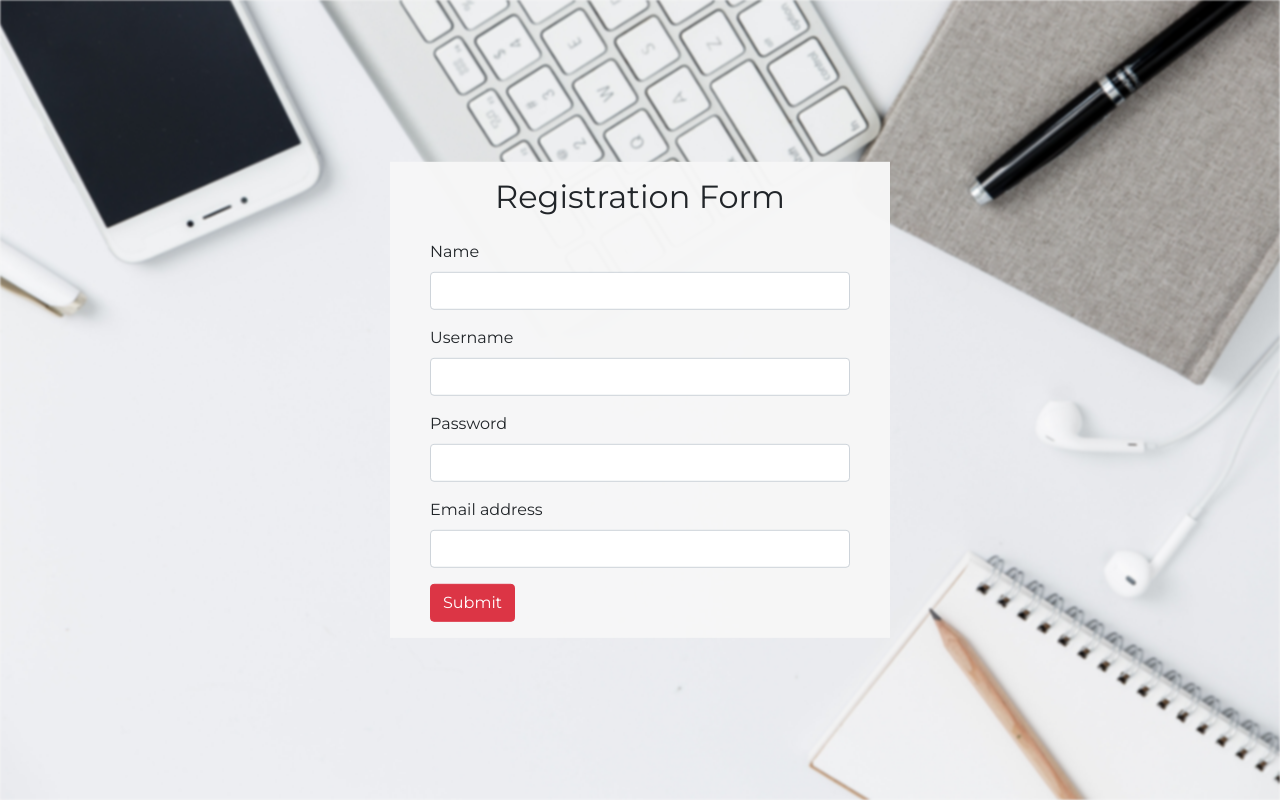
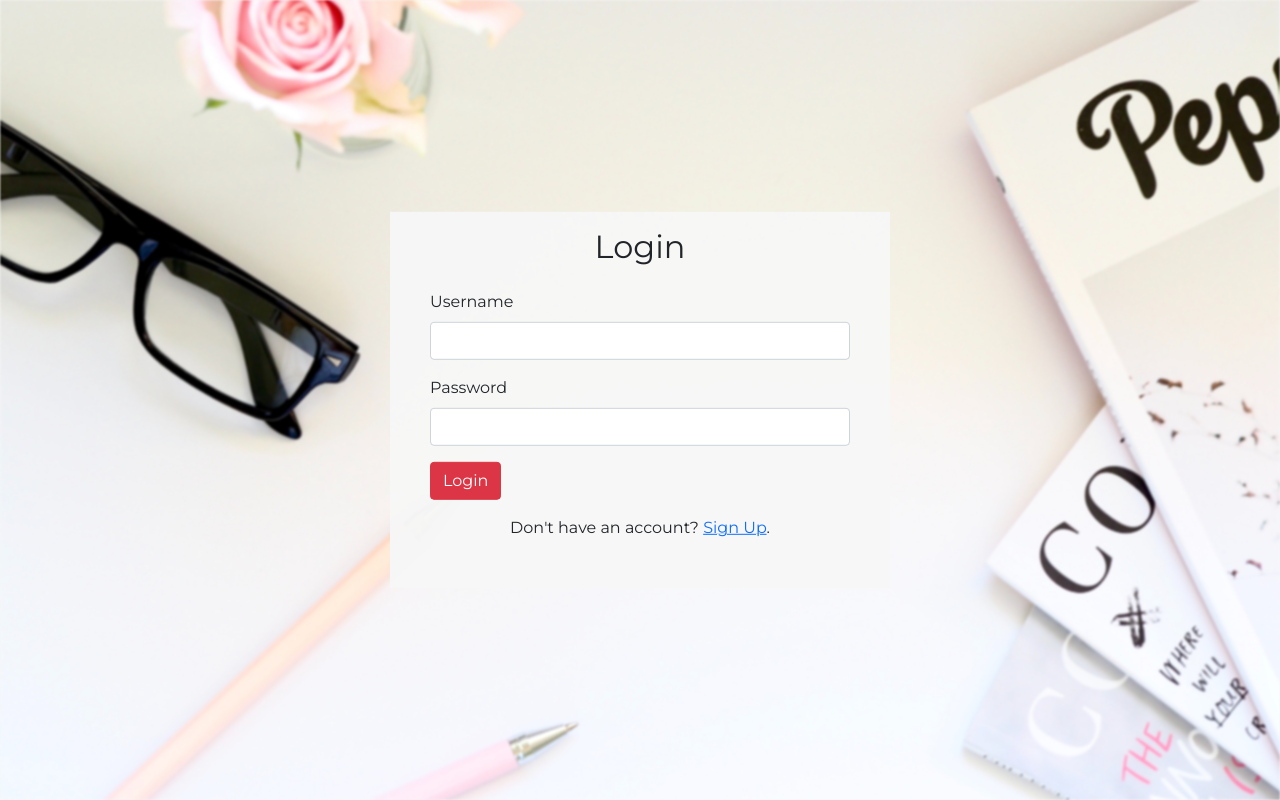
Before and after one commit to tracy1-sarah/Registration-Form, a React (Create React App) app: page /signin in a window 1280 px wide. Built offline with nearby package versions, Linux system fonts and the light colour scheme.

Commit message:
Login, email and pwd validation, axios

```diff
--- a/package.json
+++ b/package.json
@@ -6,9 +6,11 @@
     "@testing-library/jest-dom": "^5.16.2",
     "@testing-library/react": "^12.1.3",
     "@testing-library/user-event": "^13.5.0",
+    "axios": "^0.26.0",
     "bootstrap": "^5.1.3",
     "react": "^17.0.2",
     "react-dom": "^17.0.2",
+    "react-router-dom": "^6.2.1",
     "react-scripts": "5.0.0",
     "web-vitals": "^2.1.4"
   },
--- a/public/index.html
+++ b/public/index.html
@@ -9,7 +9,7 @@
       content="Web site created using create-react-app"
     />
 
-    <link rel="manifest" href="%PUBLIC_URL%/manifest.json" />
+
 
     <title>Simple Registration Form</title>
   </head>
--- a/src/App.css
+++ b/src/App.css
@@ -13,7 +13,6 @@ body {
 }
 
 .img{
-    /* position: relative; */
   background: url(./assets/images/bg8.jpg);
   background-size: cover;
   background-position: center;
@@ -21,6 +20,15 @@ body {
   filter: blur(1px);
   -webkit-filter: blur(1px);
 
+}
+
+.bg-img{
+  background: url(./assets/images/bg9.jpg);
+  background-size: cover;
+  background-position: center;
+  height: 100vh;
+  filter: blur(1px);
+  -webkit-filter: blur(1px);
 }
 
 .form-container {
@@ -31,27 +39,29 @@ body {
   z-index: 3;
   width: 100%;
   padding: 3rem 0;
-  /* border: 1px solid black; */
-  /* right: 0; */
-  /* margin: 20px; */
   max-width: 500px;
   padding: 16px;
   background-color: #f7f7f7f7;
 
 }
 
+
 .title {
   text-align: center;
   padding-bottom: 1rem;
-  /* font-weight: bold; */
   font-size: 2rem;
-  /* color: blue; */
 }
 
 .registration-form {
   font-family: "Montserrat", sans-serif;
 }
 
-.form-control{
+.signin {
+  padding: 1rem;
+  text-align: center;
+}
 
+.input-error{
+  color: red;
+  font-size: 1rem;
 }
--- a/src/App.js
+++ b/src/App.js
@@ -1,11 +1,17 @@
 import './App.css';
+import { BrowserRouter, Route, Routes } from "react-router-dom";
 import Home from './components/Home';
+import Signin from './components/Signin';
 
 function App() {
   return (
-    <div>
-      <Home/>
-    </div>
+    <BrowserRouter>
+    <Routes>
+    <Route path="/" element={<Home/>}/>
+      <Route path="/signin" element={<Signin/>}/>
+    </Routes>
+    </BrowserRouter>
+
   );
 }
 
--- a/src/components/Home.js
+++ b/src/components/Home.js
@@ -1,18 +1,38 @@
-import React, {useState} from "react";
+import React, { useState } from "react";
+import axios from "axios";
+import { Link } from "react-router-dom";
+import validate from "../validations/validate";
+
 
 function Home() {
   const [name, setName] = useState("");
   const [username, setUsername] = useState("");
   const [password, setPassword] = useState("");
   const [email, setEmail] = useState("");
+  const [errors, setErrors] = useState({});
 
-    const submit = (e)=>{
+  const handleSubmit = (e) => {
     e.preventDefault();
-        const data = {name, username,password,email};
-        console.log("data", data);
+    const data = { name, username, password, email, errors };
+    const validationErrors = validate(data);
+    const noErrors = Object.keys(validationErrors).length === 0;
+    setErrors(validationErrors);
+    if (noErrors) {
+      console.log("Authenticated", data);
+    } else {
+      console.log("Errors", validationErrors);
     }
 
-// /api/registers
+    axios
+      .post("https://jsonplaceholder.typicode.com/users", data)
+      .then((response) => {
+        console.log(response);
+      })
+      .catch((error) => {
+        console.log(error);
+      });
+  };
+
 
   return (
     <div>
@@ -20,28 +40,28 @@ function Home() {
       <div className="form-container">
         <h1 className="title">Registration Form</h1>
         <div className="registration-form row">
-            {/* <div className="col-md-3" /> */}
           <div className="col-md-12">
-              <form onSubmit={submit} className="container">
+            <form onSubmit={handleSubmit} className="container">
+            <div className="input-error">{errors.inputs}</div>
               <div className="mb-3">
-                  <label for="name" className="form-label">
-                    Name
-                  </label>
+                <label className="form-label">Name</label>
                 <input
                   value={name}
-                  onChange={(e)=>{setName(e.target.value)}}
+                  onChange={(e) => {
+                    setName(e.target.value);
+                  }}
                   type="text"
                   className="form-control"
                   id="name"
                 />
               </div>
               <div className="mb-3">
-                  <label for="username" className="form-label">
-                    Username
-                  </label>
+                <label className="form-label">Username</label>
                 <input
                   value={username}
-                  onChange={(e)=>{setUsername(e.target.value)}}
+                  onChange={(e) => {
+                    setUsername(e.target.value);
+                  }}
                   type="text"
                   className="form-control"
                   id="username"
@@ -49,37 +69,47 @@ function Home() {
               </div>
 
               <div className="mb-3">
-                  <label for="password" className="form-label">
-                    Password
-                  </label>
+                <label className="form-label">Password</label>
                 <input
                   value={password}
-                  onChange={(e)=>{setPassword(e.target.value)}}
+                  onChange={(e) => {
+                    setPassword(e.target.value);
+                  }}
                   type="password"
                   className="form-control"
                   id="password"
                 />
+                <div className="input-error">{errors.password}</div>
               </div>
               <div className="mb-3">
-                  <label for="email" className="form-label">
-                    Email address
-                  </label>
+                <label className="form-label">Email address</label>
                 <input
                   value={email}
-                  onChange={(e)=>{setEmail(e.target.value)}}
+                  onChange={(e) => {
+                    setEmail(e.target.value);
+                  }}
                   type="email"
                   className="form-control"
                   id="email"
                   aria-describedby="emailHelp"
                 />
+                <div className="input-error">{errors.email}</div>
               </div>
 
-                <button type="submit" className="btn btn-danger" onClick={submit}>
+              <button
+                type="submit"
+                className="btn btn-danger"
+                onClick={handleSubmit}
+              >
                 Submit
               </button>
+              <div className="container signin">
+                <p>
+                  Already have an account? <Link to="signin">Sign in</Link>
+                </p>
+              </div>
             </form>
           </div>
-            {/* <div className="col-md-3" /> */}
         </div>
       </div>
     </div>
--- /dev/null
+++ b/src/components/Signin.js
@@ -0,0 +1,61 @@
+import React,{useState} from 'react'
+import {Link} from 'react-router-dom'
+
+function Signin() {
+    const [username, setUsername] = useState("");
+    const [password, setPassword] = useState("");
+
+  return (
+    <div>
+         <div className="bg-img"></div>
+      <div className="form-container login">
+        <h1 className="title">Login</h1>
+        <div className="registration-form row">
+          <div className="col-md-12">
+            <form className="container">
+              <div className="mb-3">
+                <label className="form-label">
+                  Username
+                </label>
+                <input
+                  value={username}
+                  onChange={(e) => {
+                    setUsername(e.target.value);
+                  }}
+                  type="text"
+                  className="form-control"
+                  id="username"
+                />
+              </div>
+
+              <div className="mb-3">
+                <label className="form-label">
+                  Password
+                </label>
+                <input
+                  value={password}
+                  onChange={(e) => {
+                    setPassword(e.target.value);
+                  }}
+                  type="password"
+                  className="form-control"
+                  id="password"
+                />
+              </div>
+              <button type="submit" className="btn btn-danger">
+                Login
+              </button>
+              <div className="container signin">
+                <p>
+                  Don't have an account? <Link to="/">Sign Up</Link>.
+                </p>
+              </div>
+            </form>
+          </div>
+        </div>
+      </div>
+    </div>
+  )
+}
+
+export default Signin
--- /dev/null
+++ b/src/validations/validate.js
@@ -0,0 +1,24 @@
+
+const validate = (inputs) => {
+
+    const errors = {};
+    //required
+    if(!inputs.name && !inputs.username && !inputs.email && !inputs.password){
+        errors.inputs = 'Fields cannot be empty'
+    }
+    //email errors
+    if(!inputs.email){
+        errors.email = 'Check Email'
+    }else if(!/^[a-zA-Z0-9.!#$%&'*+/=?^_`{|}~-]+@[a-zA-Z0-9-]+(?:.[a-zA-Z0-9-]+)*$/.test(inputs.email)){
+        errors.email ='Invalid email address';
+    }
+
+    //password errors
+    if(!inputs.password || inputs.password.length < 6){
+        errors.password = 'Check Password'
+    }
+  return errors;
+
+}
+
+export default validate
```
Also changed, not shown: 1 other file (tests, documents, lock files or other folders). Lines whose indentation alone changed are shown as unchanged.
